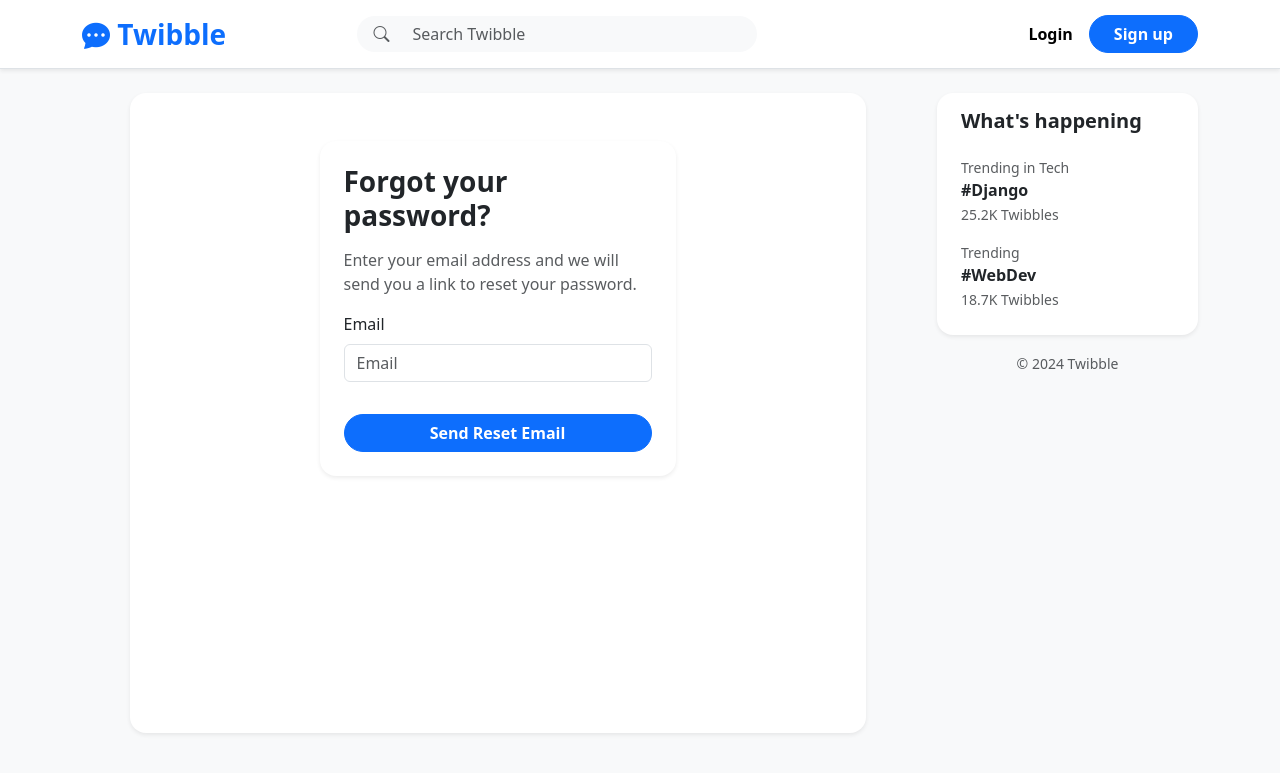
After one commit to DevMohammad-SA/Twibble, a Django app: page /password_reset/ in a window 1280 px wide. The commit adds this page. Shown: the top 773 px of the page. Run offline with Django 5.2, Linux system fonts and the light colour scheme; parts of the project's set-up code (start-up, migrations or seed data) failed here and were passed over; some libraries are stand-ins or nearby versions.

Commit message:
feat(auth): implement password reset functionality
- Add standard Django password reset views to `twibble/urls.py` for global access.
- Create Bootstrap-styled templates for the full reset flow:
  - Request form (`password_reset_form.html`)
  - Email sent confirmation (`password_reset_done.html`)
  - New password entry (`password_reset_confirm.html`)
  - Success message (`password_reset_complete.html`)
- Update login page to link to the "Forgot Password" route.

```diff
--- a/twibble/urls.py
+++ b/twibble/urls.py
@@ -19,6 +19,7 @@ from django.conf import settings
 from django.conf.urls.static import static
 from django.contrib import admin
 from django.urls import include, path
+from django.contrib.auth import views as auth_views
 
 from .views import home, search_view
 
@@ -28,6 +29,11 @@ urlpatterns = [
     path("tweets/", include("tweets.urls")),
     path("", home, name="home"),
     path("search/", search_view, name="search"),
+
+    path("password_reset/",auth_views.PasswordResetView.as_view(template_name="users/password_reset_form.html"),name="password_reset"),
+    path("password_reset/done/",auth_views.PasswordResetDoneView.as_view(template_name="users/password_reset_done.html"),name="password_reset_done"),
+    path("reset/<uidb64>/<token>/",auth_views.PasswordResetConfirmView.as_view(template_name="users/password_reset_confirm.html",),name="password_reset_confirm"),
+    path("reset/done/",auth_views.PasswordResetView.as_view(template_name="users/password_reset_complete.html"),name="password_reset_complete")
 ]
 
 if settings.DEBUG:
--- a/users/templates/users/login.html
+++ b/users/templates/users/login.html
@@ -50,7 +50,7 @@
                     </div>
 
                     <div class="text-center">
-                        <a href="#" class="text-decoration-none small text-muted">Forgot your password?</a>
+                      <a href="{% url 'password_reset' %}" class="text-decoration-none small text-muted">Forgot your password?</a>
                     </div>
                 </form>
             </div>
--- /dev/null
+++ b/users/templates/users/password_reset_form.html
@@ -0,0 +1,22 @@
+{% extends 'base.html' %}
+{% load django_bootstrap5 %}
+
+{% block title %}Reset Password{% endblock %}
+
+{% block content %}
+<div class="row justify-content-center py-5">
+  <div class="col-md-6">
+    <div class="card shadow-sm rounded-4 border-0">
+      <div class="card-body p-4">
+        <h3 class="fw-bold mb-3">Forgot your password?</h3>
+        <p class="text-muted">Enter your email address and we will send you a link to reset your password.</p>
+        <form method="post">
+          {% csrf_token %}
+          {% bootstrap_form form %}
+          <button type="submit" class="btn btn-primary rounded-pill fw-bold w-100 mt-3">Send Reset Email</button>
+        </form>
+      </div>
+    </div>
+  </div>
+</div>
+{% endblock %}
--- a/users/urls.py
+++ b/users/urls.py
@@ -1,4 +1,6 @@
+from os import name
 from django.urls import path
+from django.contrib.auth import views as auth_views
 
 from . import views
 
@@ -14,7 +16,5 @@ urlpatterns = [
     path("follow/<str:username>/", views.follow_view, name="follow"),
     path("unfollow/<str:username>/", views.unfollow_view, name="unfollow"),
     path("@<str:username>/followers", views.followers_list_view, name="followers_list"),
-    path(
-        "@<str:username>/followings", views.following_list_view, name="following_list"
-    ),
+    path("@<str:username>/followings", views.following_list_view, name="following_list"),
 ]
```
Also changed, not shown: users/templates/users/password_reset_complete.html (added, +14 -0 lines), users/templates/users/password_reset_confirm.html (added, +21 -0 lines), users/templates/users/password_reset_done.html (added, +14 -0 lines).
